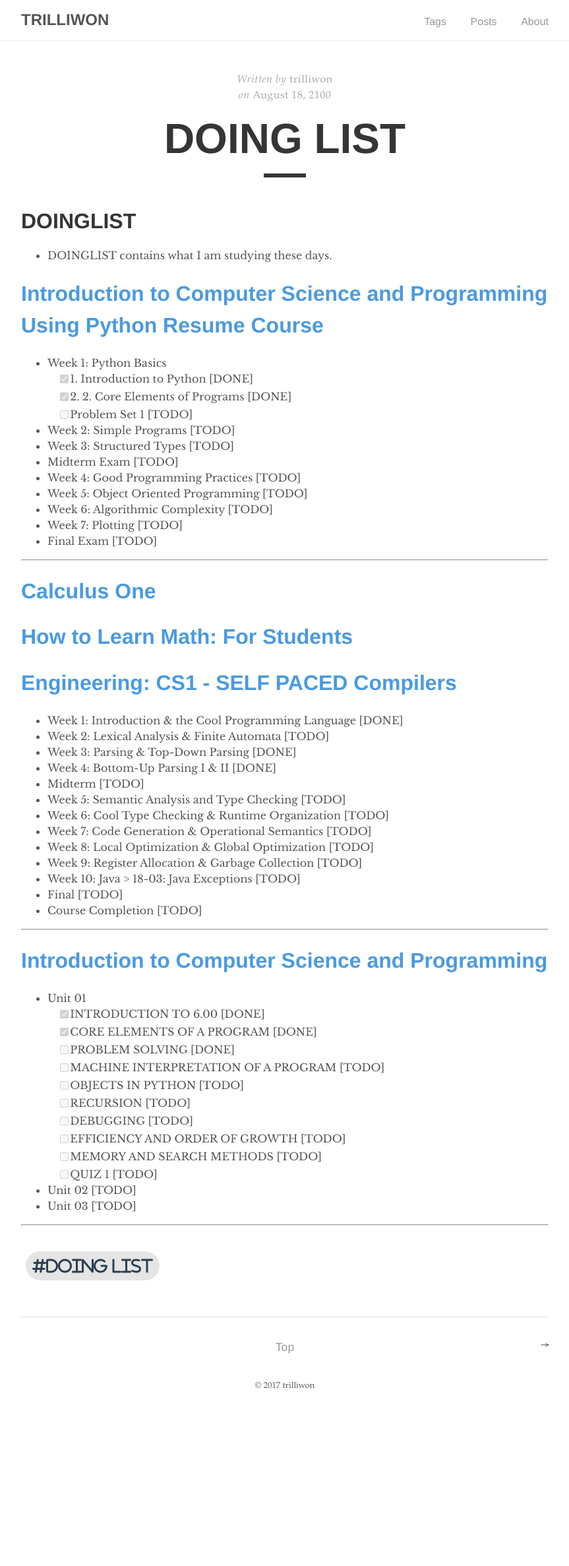
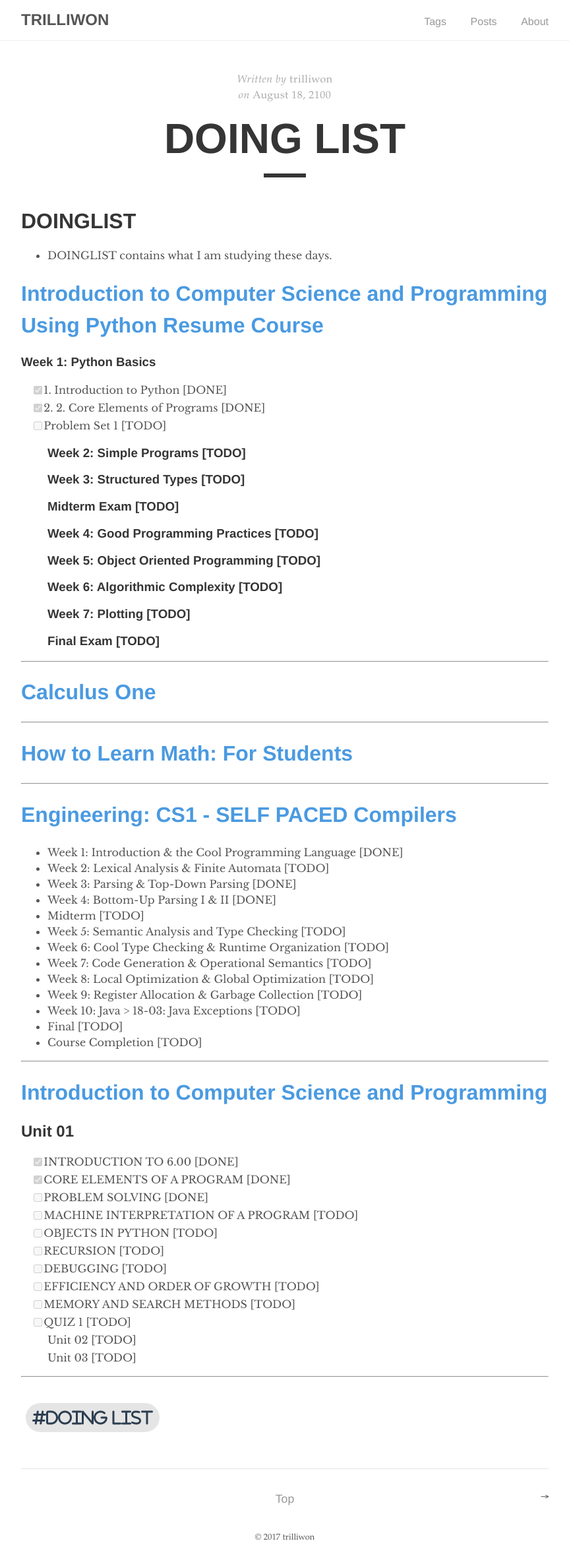
Before and after one commit to trilliwon/ABL, a Jekyll site: the page built from _posts/2100-08-19-doing-list.md, in a window 1280 px wide. Shown: the whole page at 66% size, without its empty margins (208-1071 px from the left). Built offline with Jekyll 4.4.1, drawn with Linux system fonts in a browser that asks for light colours; nearby versions of some CDN libraries; before the commit the page ends 2144 px from its top, so only the background shows below that.

Commit message:
Tue Dec 26 20:39:30 KST 2017

```diff
--- a/_posts/2100-08-19-doing-list.md
+++ b/_posts/2100-08-19-doing-list.md
@@ -11,23 +11,28 @@ tag: [Doing List]
 
 # [Introduction to Computer Science and Programming Using Python Resume Course](https://courses.edx.org/courses/course-v1:MITx+6.00.1x+2T2017_2/course/)
 
-- Week 1: Python Basics
+### Week 1: Python Basics
   - [x] 1. Introduction to Python [DONE]
   - [x] 2. 2. Core Elements of Programs [DONE]
   - [ ] Problem Set 1 [TODO]
-- Week 2: Simple Programs [TODO]
-- Week 3: Structured Types [TODO]
-- Midterm Exam [TODO]
-- Week 4: Good Programming Practices [TODO]
-- Week 5: Object Oriented Programming [TODO]
-- Week 6: Algorithmic Complexity [TODO]
-- Week 7: Plotting [TODO]
-- Final Exam [TODO]
+### Week 2: Simple Programs [TODO]
+### Week 3: Structured Types [TODO]
+### Midterm Exam [TODO]
+### Week 4: Good Programming Practices [TODO]
+### Week 5: Object Oriented Programming [TODO]
+### Week 6: Algorithmic Complexity [TODO]
+### Week 7: Plotting [TODO]
+### Final Exam [TODO]
 
 ---
 
 # [Calculus One](https://www.coursera.org/learn/calculus1)
+
+---
+
 # [How to Learn Math: For Students](https://lagunita.stanford.edu/courses/Education/EDUC115-S/Spring2014/info)
+
+---
 
 # [Engineering: CS1 - SELF PACED Compilers](https://lagunita.stanford.edu/courses/Engineering/Compilers/Fall2014)
 
@@ -49,7 +54,7 @@ tag: [Doing List]
 
 # [Introduction to Computer Science and Programming](https://ocw.mit.edu/courses/electrical-engineering-and-computer-science/6-00sc-introduction-to-computer-science-and-programming-spring-2011/)
 
-- Unit 01
+## Unit 01
   - [x] INTRODUCTION TO 6.00 [DONE]
   - [x] CORE ELEMENTS OF A PROGRAM [DONE]
   - [ ] PROBLEM SOLVING [DONE]
```
